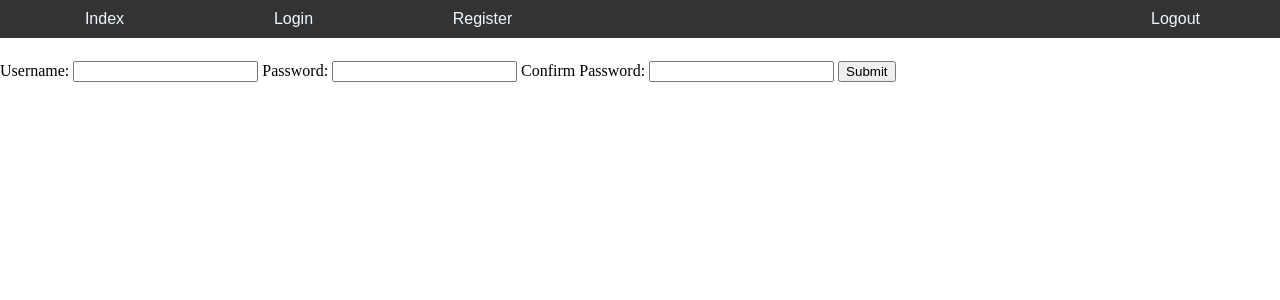
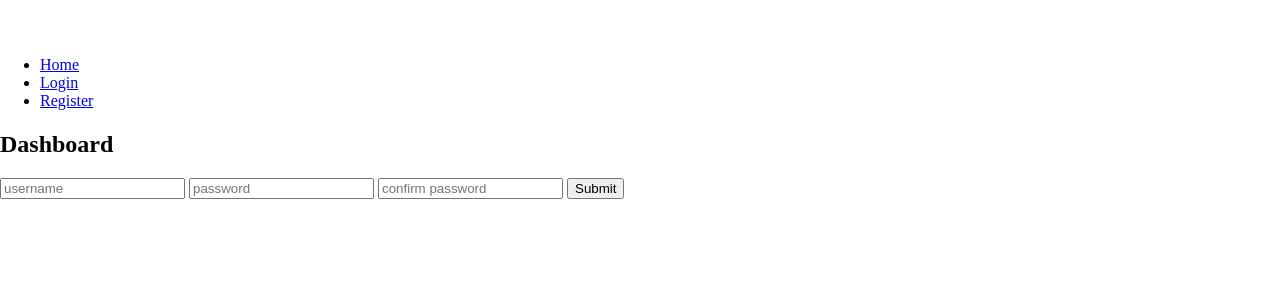
Before and after one commit to Emichira/cs50w-project1, a Flask app: page /register in a window 1280 px wide. Shown: the top 300 px of the page. Run offline with Flask 2, Linux system fonts and the light colour scheme; some libraries are stand-ins or nearby versions.

Commit message:
css edits to templates

```diff
--- a/templates/layout.html
+++ b/templates/layout.html
@@ -2,31 +2,40 @@
 <html>
     <head>
         <meta name="viewport" content="width=device-width">
-        <!-- <link rel="stylesheet" href="https://stackpath.bootstrapcdn.com/bootstrap/4.3.1/css/bootstrap.min.css" integrity="sha384-ggOyR0iXCbMQv3Xipma34MD+dH/1fQ784/j6cY/iJTQUOhcWr7x9JvoRxT2MZw1T" crossorigin="anonymous"> -->
         <link rel="stylesheet" href="../static/style.css">
         <title>Project 1</title>
-    </head>
-    <body>
-        <div class="nav-bar">
+        <!--
+        READ: https://stackoverflow.com/questions/54267740/how-to-show-logout-in-place-of-login-signup-after-i-have-logged-in-to-my-flask-a
+        -->
+        <nav>
             <ul>
                 <li>
-                    <a href="/">Index</a>
+                    <a href="/">Home</a>
                 </li>
+                {% if session['logged_in'] %}
+                <li>
+                    <a href="/logout">Logout</a>
+                </li>
+                {% else %}
                 <li>
                     <a href="/login">Login</a>
                 </li>
                 <li>
                     <a href="/register">Register</a>
                 </li>
-                <li>
-                    <a href="/logout">Logout</a>
-                </li>
+                {% endif %}
             </ul>
+        </nav>
+
+    </head>
+    <body>
+
+        <div class="wrapper">
+            <h1>{% block title %}{% endblock %}</h1>
+
+            {% block body %}
+            {% endblock %}
         </div>
 
-        <h1>{% block title %}{% endblock %}</h1>
-
-        {% block body %}
-        {% endblock %}
     </body>
 </html>
--- a/templates/register.html
+++ b/templates/register.html
@@ -6,17 +6,19 @@
 
 {% block body %}
 
-    <form action="{{ url_for('register') }}" method="post">
-        <label for="username">Username:</label>
-        <input type="text" name="username" required>
+    <form class="login" action="{{ url_for('register') }}" method="post">
+        <div class="box">
 
-        <label for="password">Password:</label>
-        <input type="password" name="password" required>
+            <h2>Dashboard</h2>
 
-        <label for="confirmation">Confirm Password:</label>
-        <input type="password" name="confirmation" required>
+            <input type="text" name="username" placeholder="username" class="sign-in" required>
 
-        <button>Submit</button>
+            <input type="password" name="password" placeholder="password" class="sign-in" required>
+
+            <input type="password" name="confirmation" placeholder="confirm password" class="sign-in" required>
+
+            <button class="btn">Submit</button>
+        </div>
     </form>
 
 {% endblock %}
```
Also changed, not shown: templates/index.html (+10 -5 lines), templates/login.html (+9 -6 lines), templates/results.html (+10 -12 lines).
